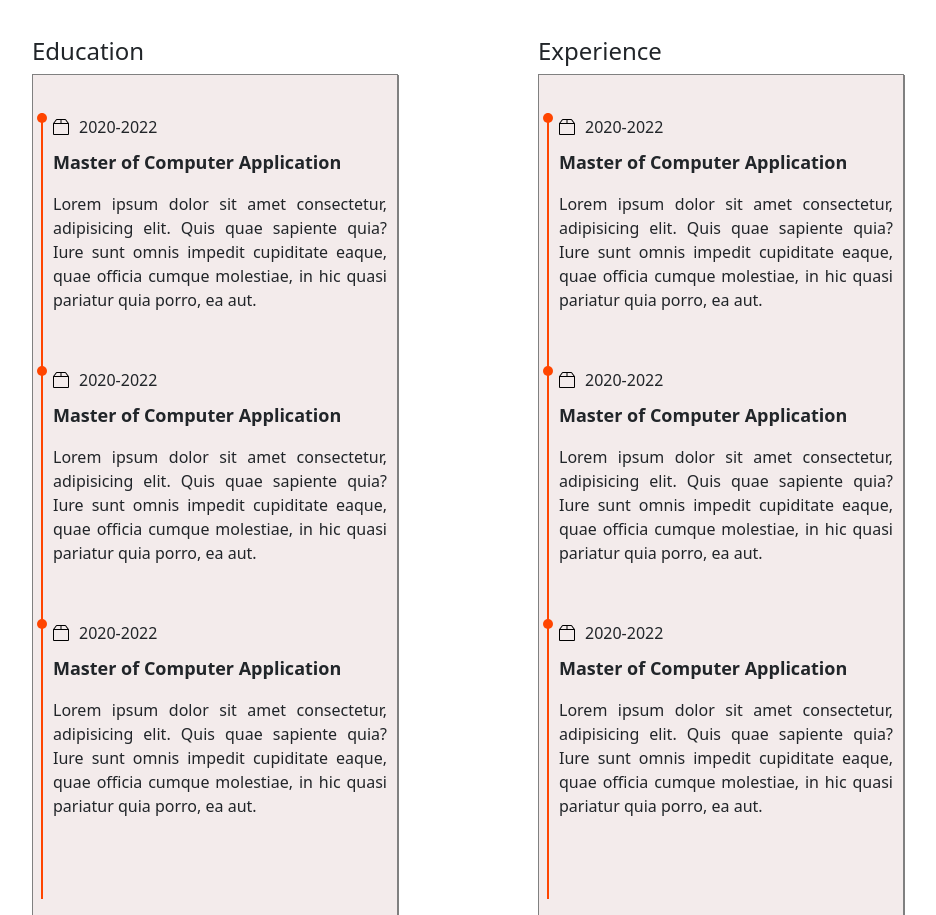
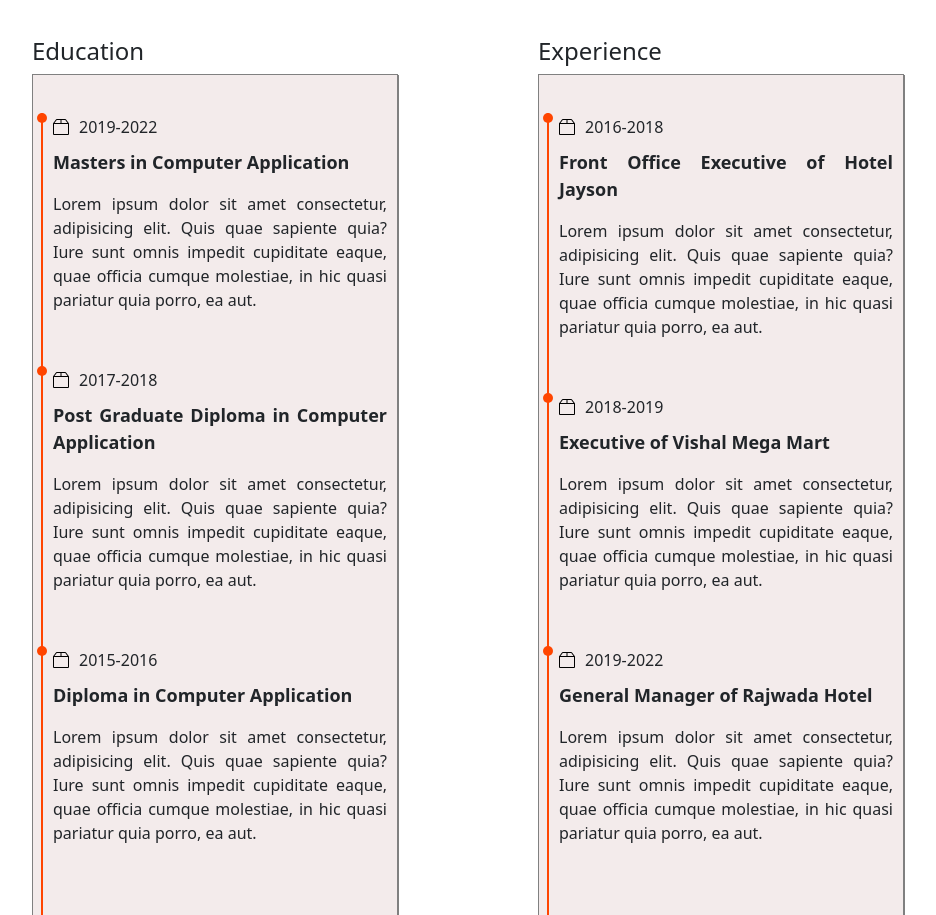
Before and after one commit to Ashishguptagkp/portfolio, a plain HTML site: page index.html in a window 1280 px wide. Shown: the part 1319-2234 px from the top of the page, without its empty margins (28-964 px from the left). Drawn offline with nearby package versions, Linux system fonts and the light colour scheme.

Commit message:
Update index.html

```diff
--- a/index.html
+++ b/index.html
@@ -901,11 +901,11 @@ button a{
         <div class="mini-tittle">
           <img src="box2.svg" class="bi-1">
           <div class="para">
-            <p>2020-2022</p>
+            <p>2019-2022</p>
           </div>
         </div>
         <div class="quali">
-        <p style="font-size:18px; font-weight:bold">Master of Computer Application</p>
+        <p style="font-size:18px; font-weight:bold">Masters in Computer Application</p>
         <p>Lorem ipsum dolor sit amet consectetur, adipisicing elit. Quis quae sapiente quia? Iure sunt omnis impedit cupiditate eaque, quae officia cumque molestiae, in hic quasi pariatur quia porro, ea aut.</p>
       </div>
 
@@ -913,11 +913,11 @@ button a{
       <div class="mini-tittle">
         <img src="box2.svg" class="bi-1">
         <div class="para">
-          <p>2020-2022</p>
+          <p>2017-2018</p>
         </div>
       </div>
       <div class="quali">
-      <p style="font-size:18px; font-weight:bold">Master of Computer Application</p>
+      <p style="font-size:18px; font-weight:bold">Post Graduate Diploma in Computer Application</p>
       <p>Lorem ipsum dolor sit amet consectetur, adipisicing elit. Quis quae sapiente quia? Iure sunt omnis impedit cupiditate eaque, quae officia cumque molestiae, in hic quasi pariatur quia porro, ea aut.</p>
     </div>
 
@@ -925,11 +925,11 @@ button a{
     <div class="mini-tittle">
       <img src="box2.svg" class="bi-1">
       <div class="para">
-        <p>2020-2022</p>
+        <p>2015-2016</p>
       </div>
     </div>
     <div class="quali">
-    <p style="font-size:18px; font-weight:bold">Master of Computer Application</p>
+    <p style="font-size:18px; font-weight:bold">Diploma in Computer Application</p>
     <p>Lorem ipsum dolor sit amet consectetur, adipisicing elit. Quis quae sapiente quia? Iure sunt omnis impedit cupiditate eaque, quae officia cumque molestiae, in hic quasi pariatur quia porro, ea aut.</p>
     </div>
     </div>
@@ -943,11 +943,11 @@ button a{
           <div class="mini-tittle">
             <img src="box2.svg" class="bi-1">
             <div class="para">
-              <p>2020-2022</p>
+              <p>2016-2018</p>
             </div>
           </div>
           <div class="quali">
-          <p style="font-size:18px; font-weight:bold">Master of Computer Application</p>
+          <p style="font-size:18px; font-weight:bold">Front Office Executive of Hotel Jayson</p>
           <p>Lorem ipsum dolor sit amet consectetur, adipisicing elit. Quis quae sapiente quia? Iure sunt omnis impedit cupiditate eaque, quae officia cumque molestiae, in hic quasi pariatur quia porro, ea aut.</p>
         </div>
 
@@ -955,11 +955,11 @@ button a{
         <div class="mini-tittle">
           <img src="box2.svg" class="bi-1">
           <div class="para">
-            <p>2020-2022</p>
+            <p>2018-2019</p>
           </div>
         </div>
         <div class="quali">
-        <p style="font-size:18px; font-weight:bold">Master of Computer Application</p>
+        <p style="font-size:18px; font-weight:bold">Executive of Vishal Mega Mart</p>
         <p>Lorem ipsum dolor sit amet consectetur, adipisicing elit. Quis quae sapiente quia? Iure sunt omnis impedit cupiditate eaque, quae officia cumque molestiae, in hic quasi pariatur quia porro, ea aut.</p>
       </div>
 
@@ -967,11 +967,11 @@ button a{
       <div class="mini-tittle">
         <img src="box2.svg" class="bi-1">
         <div class="para">
-          <p>2020-2022</p>
+          <p>2019-2022</p>
         </div>
       </div>
       <div class="quali">
-      <p style="font-size:18px; font-weight:bold">Master of Computer Application</p>
+      <p style="font-size:18px; font-weight:bold">General Manager of Rajwada Hotel</p>
       <p>Lorem ipsum dolor sit amet consectetur, adipisicing elit. Quis quae sapiente quia? Iure sunt omnis impedit cupiditate eaque, quae officia cumque molestiae, in hic quasi pariatur quia porro, ea aut.</p>
       </div>
     </div>
```
